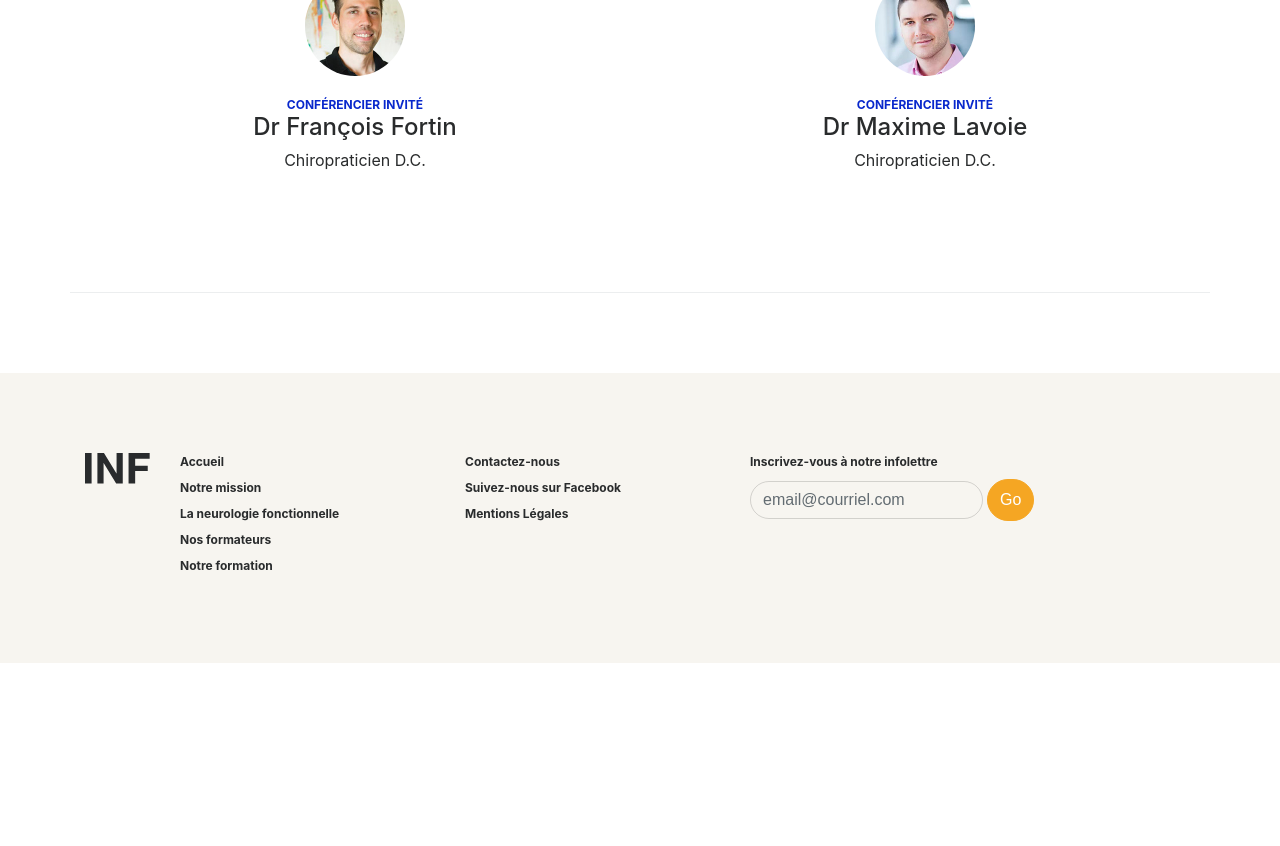
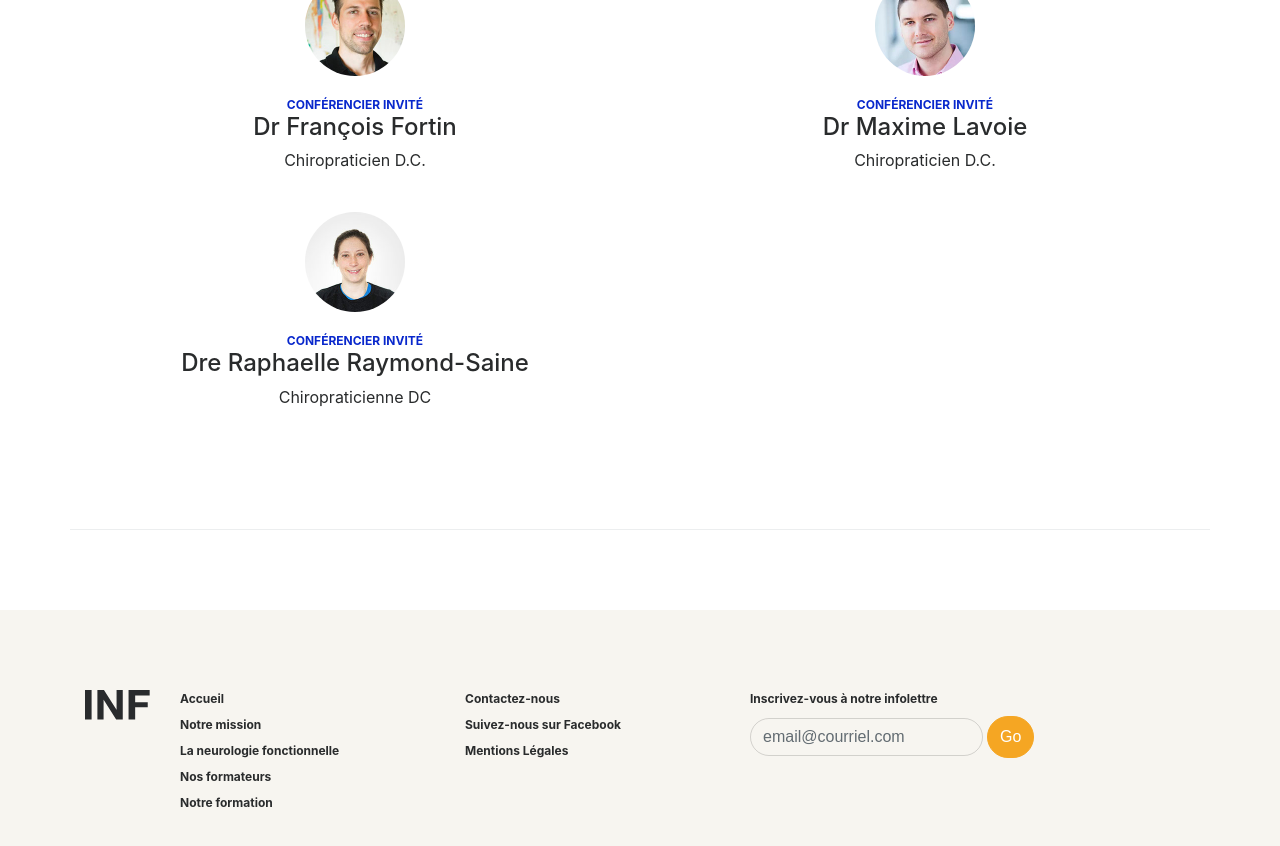
Before and after one commit to sebbeauchamp/neurologiefonctionnelle, a Jekyll site: the page built from nos-formateurs.md, in a window 1280 px wide and 900 px high, scrolled down 865 px. Shown: the top 846 px of the window. Built offline with Jekyll 4.4.1, drawn with Linux system fonts in a browser that asks for light colours; nearby versions of some CDN libraries; before the commit the page ends 1528 px from its top, so only the background shows below that.

Commit message:
Formatrice ajoutée

```diff
--- a/nos-formateurs.md
+++ b/nos-formateurs.md
@@ -59,6 +59,14 @@ permalink: /formateurs/
     <span class="section-intro">Conférencier invité</span>
         <h4>Dr Maxime Lavoie</h4>
         <p>Chiropraticien D.C.</p>
+      </div>
+    </div>
+    <div class="col-md-6">
+    <div class="speaker-section" data-toggle="modal" data-target="#dr06">
+    <img class="img-speaker" src="/img/dreraphaelleraymond-saine.jpg"/>
+    <span class="section-intro">Conférencier invité</span>
+        <h4>Dre Raphaelle Raymond-Saine</h4>
+        <p>Chiropraticienne DC</p>
       </div>
     </div>
   </div>
@@ -219,3 +227,25 @@ permalink: /formateurs/
     </div>
   </div>
 </div>
+
+<div class="modal fade" id="dr06" tabindex="-1" role="dialog" aria-labelledby="exampleModalLabel" aria-hidden="true">
+  <div class="modal-dialog" role="document">
+    <div class="modal-content">
+      <div class="modal-header">
+      <span class="section-intro">Biographie</span>
+      <button type="button" class="close" data-dismiss="modal" aria-label="Close">
+          <span aria-hidden="true">&times;</span>
+        </button>
+      </div>
+      <div class="modal-body">
+      <h3>Dre Raphaelle Raymond-Saine</h3>
+      <h4>Chiropraticienne DC</h4>
+      <p>Je suis diplômée au doctorat en Chiropratique de l'UQTR depuis 2007.  J'ai pratiqué près de 6 ans dans la région de Montmagny avant de revenir dans la région de la capitale nationale en 2014 avec l'équipe d'Accès Santé 2000.</p>
+      <p>J'ai débuté ma formation en neurologie fonctionnelle, une spécialité de la Chiropratique, en 2009 avec le Carrick Institute et j'ai obtenu mon diplôme en 2014.</p>
+      <p>J'ai depuis suivi une formation spécifique aux troubles neuro-développementaux (TDA/H, Autisme, Tics, Trouble oppositionnel...) chez les enfants avec le Dr Melillo. Ainsi qu'une formation sur les traumatismes crâniens (Commotion cérébrale, TCC léger) avec Dr Carrick, reconnu pour avoir traité Sydney Crosby suite à sa commotion.</p>
+      <p>En parallèle, j'ai aussi suivi plusieurs formations en Kinésiologie Appliquée.</p>
+      <p>Je vois des patients de tous les horizons et de tous les âges. Que ce soit pour des soins de soulagements, de réhabilitation ou à titre préventif, il me fera plaisir de vous accompagner vers une meilleur santé et une qualité de vie qui vous permettra de vous accomplir pleinement.</p>
+      </div>
+    </div>
+  </div>
+</div>
```
Also changed, not shown: img/dreraphaelleraymond-saine.jpg (added), 12 other files.
